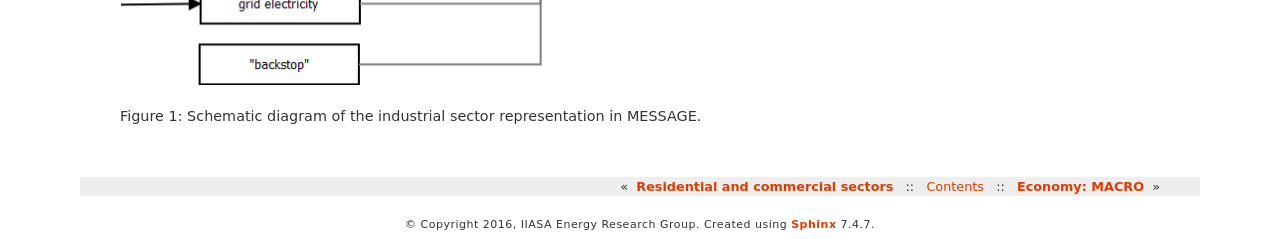
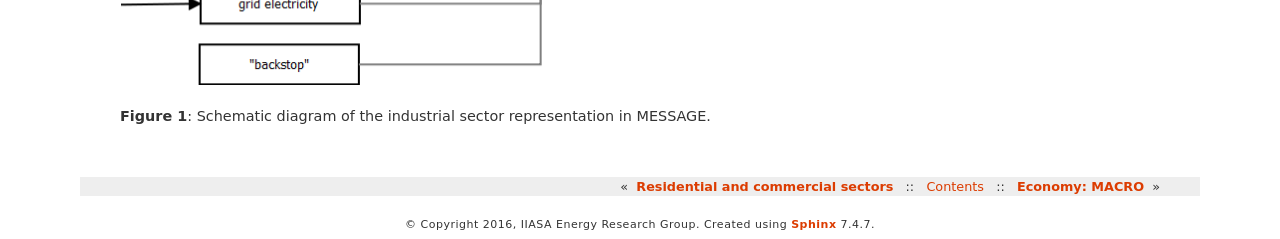
Before and after one commit to iiasa/message_doc, a Sphinx documentation site: the page built from source/message_globiom/energy/industrial.rst, in a window 1280 px wide. Shown: the part 1463-1702 px from the top of the page. Built offline with Sphinx 7.4.7, drawn with Linux system fonts in a browser that asks for light colours.

```diff
--- a/source/message_globiom/energy/industrial.rst
+++ b/source/message_globiom/energy/industrial.rst
@@ -6,4 +6,4 @@ This stylized industrial thermal energy demand includes fuel switching as the ma
 
 .. image:: /_static/industry_end-use.png
 
-Figure 1: Schematic diagram of the industrial sector representation in MESSAGE.
+**Figure 1**: Schematic diagram of the industrial sector representation in MESSAGE.
```
